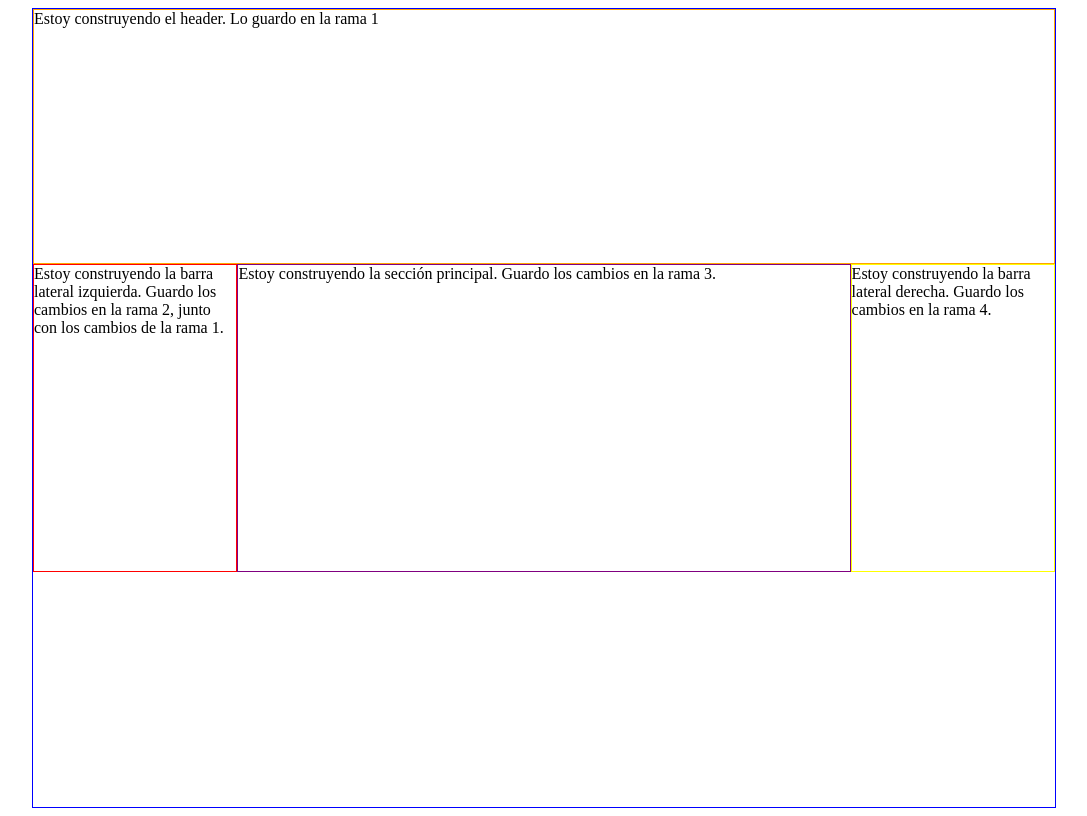
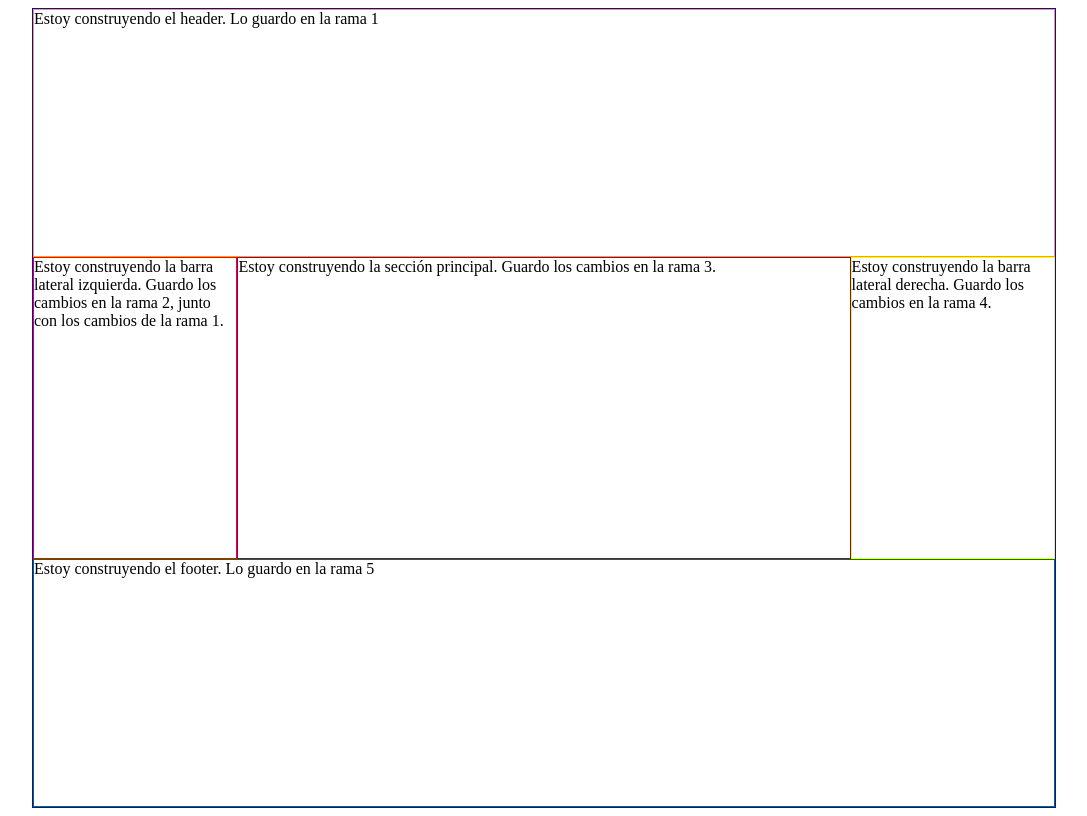
Before and after one commit to SalvaGonzSan/EjercicioRepaso2abril19, a plain HTML site: page index.html in a window 1280 px wide. Shown: the whole page, without its empty margins (96-1183 px from the left). Drawn offline with Linux system fonts and the light colour scheme.

Commit message:
Versión 1.5 Rama 5

```diff
--- a/estilos/estilos1.scss
+++ b/estilos/estilos1.scss
@@ -30,5 +30,11 @@
         border:1px solid yellow;
         box-sizing: border-box;
     }
+    footer{
+        grid-column: 1 / 4;
+        min-height: 15%;
+        border:1px solid green;
+        box-sizing: border-box;
+    }
 
 }
--- a/index.html
+++ b/index.html
@@ -15,7 +15,7 @@
         <aside class="aside1">Estoy construyendo la barra lateral izquierda. Guardo los cambios en la rama 2, junto con los cambios de la rama 1.</aside>
         <main>Estoy construyendo la sección principal. Guardo los cambios en la rama 3.</main>
         <aside class="aside2">Estoy construyendo la barra lateral derecha. Guardo los cambios en la rama 4.</aside>
-        <footer></footer>
+        <footer>Estoy construyendo el footer. Lo guardo en la rama 5</footer>
     </div>
 </body>
 </html>
```
Also changed, not shown: estilos/estilos1.css, 1 other file.
